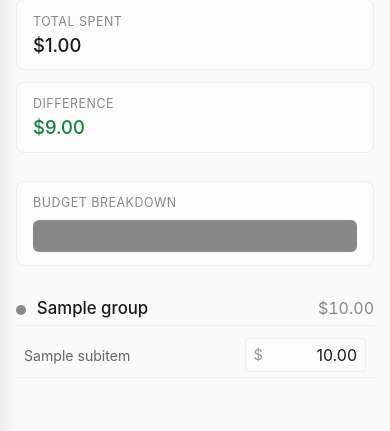
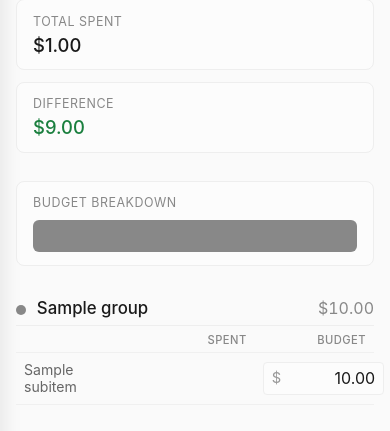
Before and after one commit to bajitumen/nellys-wallet, a Flask app: template code/templates/budget.html in a window 390 px wide. Shown: the part 312-743 px from the top of the page. Run offline with Flask 3, Linux system fonts and the light colour scheme; the template is opened without the code that fills it: most values are stand-ins (such as "Sample title", 1, 10 or a date in 2020); parts of the project's set-up code (start-up, migrations or seed data) failed here and were passed over; some libraries are stand-ins or nearby versions.

Commit message:
Recategorize fix, budget spend column, planning avgs, icons, polish
- Fix: recategorize/item-change posted undefined because JS used opt.value
  on options server-fed with {code, label}; map at the boundary
- Budget: per-detailed actual-spend column, green/red vs budget; updates
  in place on month change via /budget/summary's new spent_by_detailed
- Budget table table-layout: fixed with explicit widths to stop cells
  from overlapping at narrow widths; labels overflow-wrap: anywhere
- Sidebar collapse: state persisted via localStorage with inline-script
  bootstrap before first paint; nav labels nowrap so they don't reflow
  during the 0.2s width transition
- Sidebar nav icons rewritten outline-style; coin for income
- Sidebar toggle uses outline caret-double-left / -right with subtle
  --line-dashed color (almost invisible until hover)
- Cash flow: net bars also clickable (positive → income, negative →
  spending), mobile no-nav exception preserved
- Planning: avg monthly income/spend used as placeholders when user
  hasn't entered their own number
- Don't reference Plaid in user-facing prose
- Cleaned up paragraph-style narrative comments across JS/CSS/Python

```diff
--- a/code/app.py
+++ b/code/app.py
@@ -463,6 +463,16 @@ def planning_view(session, user):
                 "sign": sign,
             })
     rates = planning_mod.get_rates(user, session)
+
+    cashflow = spending_mod.monthly_cashflow(user, session, n_months=6)
+    non_empty = [m for m in cashflow if m["spend"] > 0 or m["income"] > 0]
+    if non_empty:
+        avg_monthly_income = sum(m["income"] for m in non_empty) / len(non_empty)
+        avg_monthly_spend = sum(m["spend"] for m in non_empty) / len(non_empty)
+    else:
+        avg_monthly_income = 0.0
+        avg_monthly_spend = 0.0
+
     return render_template(
         "planning.html",
         active_page="planning",
@@ -472,6 +482,8 @@ def planning_view(session, user):
         rates=rates,
         monthly_income=user.monthly_income,
         monthly_spend=user.monthly_spend,
+        avg_monthly_income=avg_monthly_income,
+        avg_monthly_spend=avg_monthly_spend,
     )
 
 
@@ -533,11 +545,15 @@ def budget_view(session, user):
             total_spent=0.0,
         )
     budgets = budget_mod.get_budgets(user, session)
-    groups = budget_mod.build_groups(budgets)
     month_arg = request.args.get("month")
     spend = spending_mod.fetch_last_month(
         user, month=month_arg, source=None, session=session,
     )
+    spent_by_detailed: dict[str, float] = {}
+    for c in spend.get("categories", []):
+        for s in c.get("subitems", []):
+            spent_by_detailed[s["code"]] = s["total"]
+    groups = budget_mod.build_groups(budgets, spent_by_detailed)
     return render_template(
         "budget.html", active_page="budget", no_user=False, groups=groups,
         month_options=month_options,
@@ -556,10 +572,15 @@ def budget_summary(session, user):
     spend = spending_mod.fetch_last_month(
         user, month=month_arg, source=None, session=session,
     )
+    spent_by_detailed: dict[str, float] = {}
+    for c in spend.get("categories", []):
+        for s in c.get("subitems", []):
+            spent_by_detailed[s["code"]] = s["total"]
     return jsonify({
         "month": spend["month"],
         "month_label": spend["month_label"],
         "total_spent": spend["total"],
+        "spent_by_detailed": spent_by_detailed,
     })
 
 
--- a/code/networth.py
+++ b/code/networth.py
@@ -119,10 +119,6 @@ def build_chart(
         for s, t, v in zip(snapshots, xs, ys)
     ]
 
-    # When the range starts before our first snapshot we draw a synthetic
-    # zero baseline. The delta should compare against that 0 — otherwise a
-    # small dip between real points reads as a loss even though the chart
-    # visibly climbed from 0 to today's value.
     has_synthetic_prefix = (
         range_start_ts is not None and xs[0] > range_start_ts
     )
@@ -131,8 +127,6 @@ def build_chart(
         "height": height,
         "line_path": line_path,
         "area_path": area_path,
-        # Red only when net worth itself is negative — not when it merely
-        # trended down over the range.
         "trend": "down" if ys[-1] < 0 else "up",
         "first_value": 0.0 if has_synthetic_prefix else ys[0],
         "last_value": ys[-1],
--- a/code/static/app.css
+++ b/code/static/app.css
@@ -900,14 +883,42 @@
     color: var(--text-muted);
     font-variant-numeric: tabular-nums;
   }
-  .budget-table { width: 100%; }
+  .budget-table { width: 100%; table-layout: fixed; }
   .budget-table td { border-bottom: 1px solid var(--line-soft); }
-  .budget-sub-label { padding: 0.55rem 0.5rem; color: var(--text-mid); }
+  .budget-sub-label {
+    padding: 0.55rem 0.5rem;
+    color: var(--text-mid);
+    overflow-wrap: anywhere;
+  }
+  .budget-sub-actual {
+    width: 82px;
+    padding: 0.55rem 0.5rem;
+    text-align: right;
+    color: var(--text-muted);
+    font-variant-numeric: tabular-nums;
+    font-size: 0.9rem;
+    white-space: nowrap;
+    overflow: hidden;
+    text-overflow: ellipsis;
+  }
+  .budget-sub-actual.spend-good { color: var(--positive); }
+  .budget-sub-actual.spend-bad { color: var(--negative); }
+  .budget-sub-actual-head,
+  .budget-sub-amount-head {
+    text-align: right;
+    color: var(--text-muted);
+    font-weight: 500;
+    font-size: 0.7rem;
+    text-transform: uppercase;
+    letter-spacing: 0.04em;
+    padding: 0 0.5rem 0.3rem;
+  }
   .budget-sub-amount {
-    width: 180px;
+    width: 130px;
     padding: 0.35rem 0.5rem;
     text-align: right;
   }
+  .budget-input { width: 70px; }
   .input-wrap,
   .budget-input-wrap,
   .planning-rate-input-wrap,
--- a/code/static/auth.js
+++ b/code/static/auth.js
@@ -1,6 +1,3 @@
-// clerk-js loads async; this file may run before or after — handle both paths
-// and guard against double-init.
-
 let clerkInited = false;
 
 async function mountClerkWidgets() {
--- a/code/static/budget.js
+++ b/code/static/budget.js
@@ -30,6 +30,20 @@
     if (!el) return 0;
     var v = parseFloat(el.textContent.replace(/[$,]/g, ''));
     return isNaN(v) ? 0 : v;
+  }
+
+  function updateActualCells(spentByDetailed) {
+    document.querySelectorAll('.budget-sub-actual[data-code]').forEach(function(cell) {
+      var code = cell.dataset.code;
+      var amount = spentByDetailed[code] || 0;
+      cell.textContent = amount > 0 ? formatUsd(amount) : '';
+      cell.classList.remove('spend-good', 'spend-bad');
+      if (amount > 0) {
+        var input = document.querySelector('.budget-input[data-code="' + code + '"]');
+        var budget = input ? (parseFloat(input.value) || 0) : 0;
+        cell.classList.add(budget > 0 && amount <= budget ? 'spend-good' : 'spend-bad');
+      }
+    });
   }
 
   function refreshSummary(primary, newPrimarySum) {
@@ -120,6 +134,7 @@
           if (totalBudgetEl && diffEl) {
             tickerDifference(diffEl, readNumeric(totalBudgetEl) - data.total_spent);
           }
+          updateActualCells(data.spent_by_detailed || {});
         });
     });
   })();
@@ -149,6 +164,15 @@
           );
           if (totalEl) totalEl.textContent = formatUsd(res.data.primary_sum);
           refreshSummary(input.dataset.primary, res.data.primary_sum);
+          var actualCell = document.querySelector('.budget-sub-actual[data-code="' + input.dataset.code + '"]');
+          if (actualCell) {
+            var amount = readNumeric(actualCell);
+            var newBudget = parseFloat(input.value) || 0;
+            actualCell.classList.remove('spend-good', 'spend-bad');
+            if (amount > 0) {
+              actualCell.classList.add(newBudget > 0 && amount <= newBudget ? 'spend-good' : 'spend-bad');
+            }
+          }
         });
     }
 
--- a/code/templates/_layout.html
+++ b/code/templates/_layout.html
@@ -1,5 +1,5 @@
 {% from "_chrome.html" import theme_bootstrap, clerk_loader with context %}
-{% from "_macros.html" import icon_house_fill, icon_bag_fill, icon_arrow_up_circle_fill, icon_pie_fill, icon_target_fill, icon_caret_right %}
+{% from "_macros.html" import icon_house, icon_bag, icon_coin, icon_pie, icon_target, icon_caret_double_left, icon_caret_double_right %}
 <!DOCTYPE html>
 <html lang="en">
 <head>
@@ -18,8 +18,6 @@
 <div class="sidebar-backdrop" id="sidebar-backdrop" aria-hidden="true"></div>
 <aside class="sidebar collapsed" id="sidebar">
   <script>
-    // Restore the user's last sidebar state before paint so there's no flash.
-    // Default (no prior value) stays collapsed.
     (function() {
       if (localStorage.getItem('sidebarCollapsed') === '0') {
         document.currentScript.parentElement.classList.remove('collapsed');
@@ -28,17 +26,18 @@
   </script>
   <button type="button" class="sidebar-collapse-toggle" id="sidebar-collapse-toggle"
           aria-label="Expand sidebar" aria-expanded="false">
-    {{ icon_caret_right() }}
+    <span class="sidebar-collapse-icon-expand">{{ icon_caret_double_right() }}</span>
+    <span class="sidebar-collapse-icon-collapse">{{ icon_caret_double_left() }}</span>
   </button>
   <a class="logo" href="/" aria-label="Nelly's Wallet home">
     <img class="logo-img" src="{{ url_for('static', filename='favicon.svg') }}" alt="">
   </a>
   <nav>
-    <a href="/" data-tooltip="Overview" class="{% if active_page == 'overview' %}active{% endif %}">{{ icon_house_fill() }}<span class="nav-label">Overview</span></a>
-    <a href="/spending" data-tooltip="Spending" class="{% if active_page == 'spending' %}active{% endif %}">{{ icon_bag_fill() }}<span class="nav-label">Spending</span></a>
-    <a href="/income" data-tooltip="Income" class="{% if active_page == 'income' %}active{% endif %}">{{ icon_arrow_up_circle_fill() }}<span class="nav-label">Income</span></a>
-    <a href="/budget" data-tooltip="Budget" class="{% if active_page == 'budget' %}active{% endif %}">{{ icon_pie_fill() }}<span class="nav-label">Budget</span></a>
-    <a href="/planning" data-tooltip="Planning" class="{% if active_page == 'planning' %}active{% endif %}">{{ icon_target_fill() }}<span class="nav-label">Planning</span></a>
+    <a href="/" data-tooltip="Overview" class="{% if active_page == 'overview' %}active{% endif %}">{{ icon_house() }}<span class="nav-label">Overview</span></a>
+    <a href="/spending" data-tooltip="Spending" class="{% if active_page == 'spending' %}active{% endif %}">{{ icon_bag() }}<span class="nav-label">Spending</span></a>
+    <a href="/income" data-tooltip="Income" class="{% if active_page == 'income' %}active{% endif %}">{{ icon_coin() }}<span class="nav-label">Income</span></a>
+    <a href="/budget" data-tooltip="Budget" class="{% if active_page == 'budget' %}active{% endif %}">{{ icon_pie() }}<span class="nav-label">Budget</span></a>
+    <a href="/planning" data-tooltip="Planning" class="{% if active_page == 'planning' %}active{% endif %}">{{ icon_target() }}<span class="nav-label">Planning</span></a>
   </nav>
   <button class="theme-toggle" type="button" aria-label="Toggle dark mode">
     <svg class="icon icon-moon" viewBox="0 0 24 24" fill="none" stroke="currentColor" stroke-width="2" stroke-linecap="round" stroke-linejoin="round" aria-hidden="true"><path d="M21 12.79A9 9 0 1 1 11.21 3 7 7 0 0 0 21 12.79z"/></svg>
--- a/code/templates/_macros.html
+++ b/code/templates/_macros.html
@@ -15,9 +15,6 @@
   {%- endif -%}
 {%- endmacro %}
 
-{# Inline SVG icons — replaces the @phosphor-icons stylesheets (which were
-   pulling ~300KB and two font files just to render five glyphs). Visually
-   close to Phosphor Regular at 1em sizes. #}
 {% macro icon_caret_down() -%}<svg class="icon" viewBox="0 0 24 24" fill="none" stroke="currentColor" stroke-width="2" stroke-linecap="round" stroke-linejoin="round" aria-hidden="true"><polyline points="6 9 12 15 18 9"/></svg>{%- endmacro %}
 
 {% macro icon_plus() -%}<svg class="icon" viewBox="0 0 24 24" fill="none" stroke="currentColor" stroke-width="2" stroke-linecap="round" aria-hidden="true"><line x1="12" y1="5" x2="12" y2="19"/><line x1="5" y1="12" x2="19" y2="12"/></svg>{%- endmacro %}
@@ -44,7 +41,6 @@
 </div>
 {%- endmacro %}
 
-{# Shared with Spending and Income. JS (tx-filters.js) populates the menu and chips. #}
 {% macro tx_filter_header() -%}
 <div class="tx-header" id="transactions">
   <h2 class="tx-header-title">Transactions</h2>
@@ -58,17 +54,18 @@
 </div>
 {%- endmacro %}
 
-{# Filled nav icons for the sidebar. Phosphor Fill style. #}
-{% macro icon_house_fill() -%}<svg class="nav-icon" viewBox="0 0 24 24" fill="currentColor" aria-hidden="true"><path d="M21.65 11.24 12.72 2.3a1 1 0 0 0-1.44 0L2.35 11.24a1 1 0 0 0 .71 1.71H4v8a1 1 0 0 0 1 1h4v-6h6v6h4a1 1 0 0 0 1-1v-8h.94a1 1 0 0 0 .71-1.71Z"/></svg>{%- endmacro %}
+{% macro icon_house() -%}<svg class="nav-icon" viewBox="0 0 24 24" fill="none" stroke="currentColor" stroke-width="1.7" stroke-linecap="round" stroke-linejoin="round" aria-hidden="true"><path d="M3 11l9-8 9 8v10h-6v-6H9v6H3z"/></svg>{%- endmacro %}
 
-{% macro icon_bag_fill() -%}<svg class="nav-icon" viewBox="0 0 24 24" fill="currentColor" aria-hidden="true"><path d="M19 7h-3V6a4 4 0 0 0-8 0v1H5a1 1 0 0 0-1 1.07l1 13A1 1 0 0 0 6 22h12a1 1 0 0 0 1-.93l1-13A1 1 0 0 0 19 7ZM10 6a2 2 0 1 1 4 0v1h-4Z"/></svg>{%- endmacro %}
+{% macro icon_bag() -%}<svg class="nav-icon" viewBox="0 0 24 24" fill="none" stroke="currentColor" stroke-width="1.7" stroke-linecap="round" stroke-linejoin="round" aria-hidden="true"><path d="M5 7h14l-1 14H6L5 7z"/><path d="M9 7V5a3 3 0 0 1 6 0v2"/></svg>{%- endmacro %}
 
-{% macro icon_arrow_up_circle_fill() -%}<svg class="nav-icon" viewBox="0 0 24 24" fill="currentColor" aria-hidden="true"><path d="M12 2a10 10 0 1 0 10 10A10 10 0 0 0 12 2Zm4 11h-3v4h-2v-4H8l4-5Z"/></svg>{%- endmacro %}
+{% macro icon_coin() -%}<svg class="nav-icon" viewBox="0 0 24 24" fill="none" stroke="currentColor" stroke-width="1.7" stroke-linecap="round" stroke-linejoin="round" aria-hidden="true"><circle cx="12" cy="12" r="9"/><path d="M14.5 9.5c-.5-1-1.5-1.5-2.5-1.5s-2 .5-2 1.5.6 1.4 2 2c1.5.5 2.5 1 2.5 2 0 1-1 1.5-2.5 1.5s-2-.5-2.5-1.5"/><line x1="12" y1="6.5" x2="12" y2="8"/><line x1="12" y1="16" x2="12" y2="17.5"/></svg>{%- endmacro %}
 
-{% macro icon_pie_fill() -%}<svg class="nav-icon" viewBox="0 0 24 24" fill="currentColor" aria-hidden="true"><path d="M11 2.05A10 10 0 1 0 21.95 13H11Zm2 0V11h8.95A10 10 0 0 0 13 2.05Z"/></svg>{%- endmacro %}
+{% macro icon_pie() -%}<svg class="nav-icon" viewBox="0 0 24 24" fill="none" stroke="currentColor" stroke-width="1.7" stroke-linecap="round" stroke-linejoin="round" aria-hidden="true"><circle cx="12" cy="12" r="9"/><path d="M12 3v9h9"/></svg>{%- endmacro %}
 
-{% macro icon_target_fill() -%}<svg class="nav-icon" viewBox="0 0 24 24" fill="currentColor" aria-hidden="true"><path d="M12 2a10 10 0 1 0 10 10A10 10 0 0 0 12 2Zm0 18a8 8 0 1 1 8-8 8 8 0 0 1-8 8Zm0-14a6 6 0 1 0 6 6 6 6 0 0 0-6-6Zm0 10a4 4 0 1 1 4-4 4 4 0 0 1-4 4Zm0-6a2 2 0 1 0 2 2 2 2 0 0 0-2-2Z"/></svg>{%- endmacro %}
+{% macro icon_target() -%}<svg class="nav-icon" viewBox="0 0 24 24" fill="none" stroke="currentColor" stroke-width="1.7" stroke-linecap="round" stroke-linejoin="round" aria-hidden="true"><circle cx="12" cy="12" r="9"/><circle cx="12" cy="12" r="5"/><circle cx="12" cy="12" r="1.2" fill="currentColor" stroke="none"/></svg>{%- endmacro %}
 
-{% macro icon_caret_right() -%}<svg viewBox="0 0 24 24" fill="currentColor" aria-hidden="true"><path d="M9 6l6 6-6 6V6Z"/></svg>{%- endmacro %}
+{% macro icon_caret_double_right() -%}<svg viewBox="0 0 24 24" fill="none" stroke="currentColor" stroke-width="2" stroke-linecap="round" stroke-linejoin="round" aria-hidden="true"><polyline points="7 5 13 12 7 19"/><polyline points="13 5 19 12 13 19"/></svg>{%- endmacro %}
+
+{% macro icon_caret_double_left() -%}<svg viewBox="0 0 24 24" fill="none" stroke="currentColor" stroke-width="2" stroke-linecap="round" stroke-linejoin="round" aria-hidden="true"><polyline points="17 5 11 12 17 19"/><polyline points="11 5 5 12 11 19"/></svg>{%- endmacro %}
 
 {% macro icon_paw() -%}<svg class="icon icon-paw" viewBox="0 0 24 24" fill="currentColor" aria-hidden="true"><ellipse cx="5.5" cy="10" rx="1.8" ry="2.4"/><ellipse cx="9.5" cy="6.5" rx="1.8" ry="2.4"/><ellipse cx="14.5" cy="6.5" rx="1.8" ry="2.4"/><ellipse cx="18.5" cy="10" rx="1.8" ry="2.4"/><path d="M12 12 c -3 0 -5 2.5 -5 5 c 0 1.7 1.3 2.5 2.6 2.5 c 1.2 0 1.6 -0.7 2.4 -0.7 s 1.2 0.7 2.4 0.7 c 1.3 0 2.6 -0.8 2.6 -2.5 c 0 -2.5 -2 -5 -5 -5 z"/></svg>{%- endmacro %}
--- a/code/templates/budget.html
+++ b/code/templates/budget.html
@@ -54,10 +54,19 @@
     <span class="budget-group-total" data-primary="{{ g.primary }}">${{ "{:,.2f}".format(g.total) }}</span>
   </div>
   <table class="budget-table">
+    <thead>
+      <tr>
+        <th></th>
+        <th class="budget-sub-actual-head">Spent</th>
+        <th class="budget-sub-amount-head">Budget</th>
+      </tr>
+    </thead>
     <tbody>
     {% for s in g.subitems %}
     <tr>
       <td class="budget-sub-label">{{ s.label }}</td>
+      <td class="budget-sub-actual{% if s.actual %}{% if s.amount and s.actual <= s.amount %} spend-good{% else %} spend-bad{% endif %}{% endif %}"
+          data-code="{{ s.code }}">{% if s.actual %}${{ "{:,.2f}".format(s.actual) }}{% endif %}</td>
       <td class="budget-sub-amount">
         <span class="budget-input-wrap">
           <span class="prefix">$</span>
--- a/code/templates/planning.html
+++ b/code/templates/planning.html
@@ -47,7 +47,7 @@
       <span class="planning-cashflow-input-wrap">
         <span class="prefix-left">$</span>
         <input type="number" id="planning-monthly-income" class="numeric-input" step="1" min="0"
-               placeholder="0"
+               placeholder="{{ '%.0f'|format(avg_monthly_income) if avg_monthly_income else '0' }}"
                value="{% if monthly_income is not none %}{{ '%.0f'|format(monthly_income) }}{% endif %}">
       </span>
     </label>
@@ -56,7 +56,7 @@
       <span class="planning-cashflow-input-wrap">
         <span class="prefix-left">$</span>
         <input type="number" id="planning-monthly-spend" class="numeric-input" step="1" min="0"
-               placeholder="0"
+               placeholder="{{ '%.0f'|format(avg_monthly_spend) if avg_monthly_spend else '0' }}"
                value="{% if monthly_spend is not none %}{{ '%.0f'|format(monthly_spend) }}{% endif %}">
       </span>
     </label>
```
Also changed, not shown: other parts of code/static/app.css (+18 -39 lines), code/budget.py (+10 -1 lines), code/spending.py (+2 -9 lines), code/static/dashboard.js (+7 -17 lines), code/static/layout.js (+1 -15 lines), code/static/spending.js (+5 -14 lines), code/static/tx-filters.js (+3 -28 lines).
